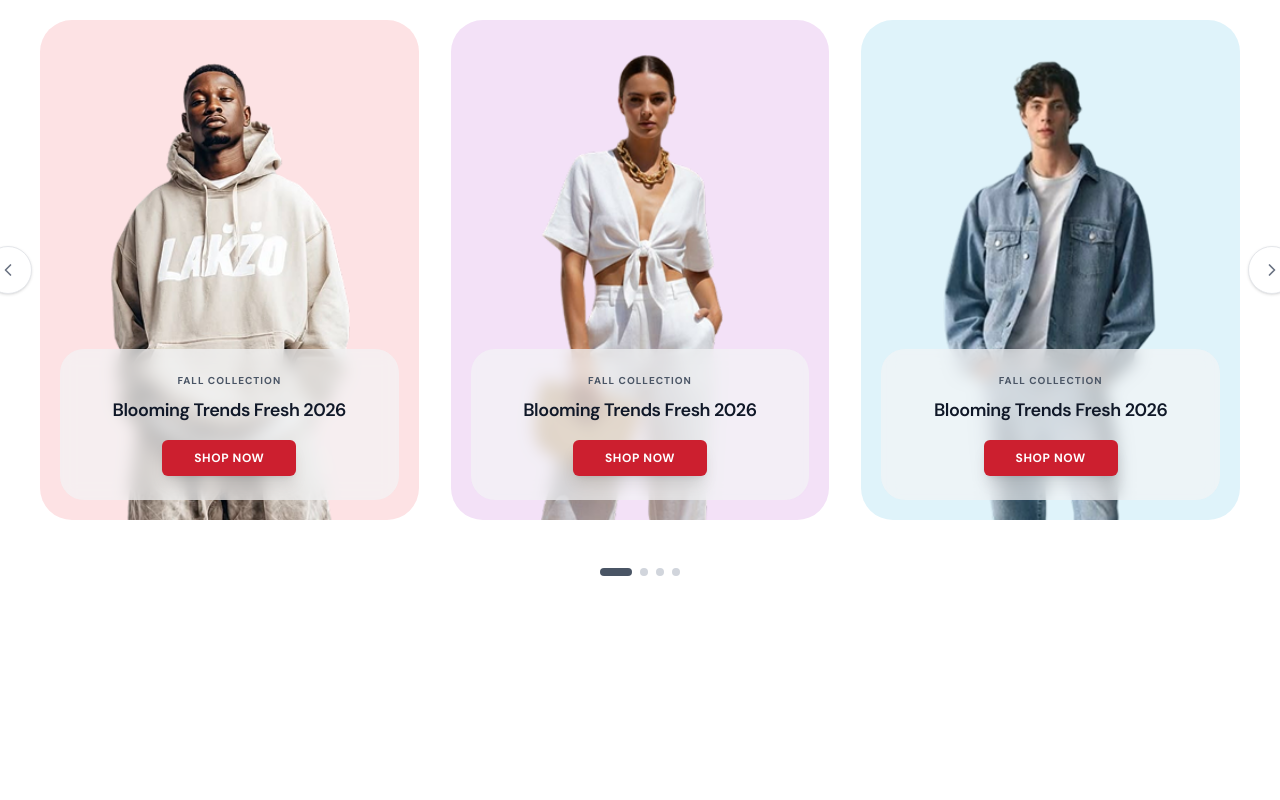
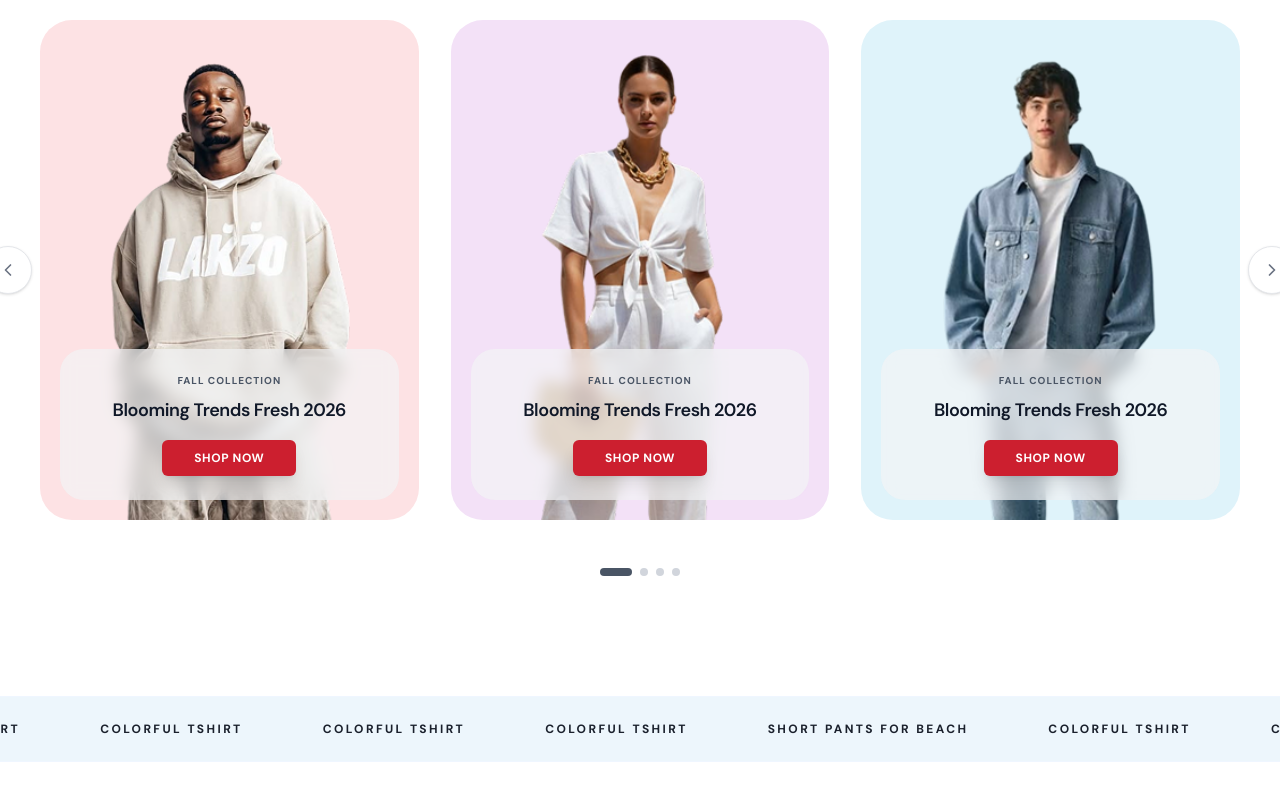
Before and after one commit to saifhusain62/Orren_Ecommerce_Project, a React (Vite) app in the folder client/: page / in a window 1280 px wide. Shown: the part 1212-2012 px from the top of the page. Before the commit the page ends 1868 px from the top, so only its background shows below. Built offline with nearby package versions, Linux system fonts and the light colour scheme.

Commit message:
marquee added

```diff
--- /dev/null
+++ b/client/src/components/MarqueeBanner.jsx
@@ -0,0 +1,38 @@
+import React from 'react'
+
+const MarqueeBanner = () => {
+  const items = [
+    "SHORT PANTS FOR BEACH",
+    "COLORFUL TSHIRT",
+    "COLORFUL TSHIRT",
+    "COLORFUL TSHIRT",
+    "COLORFUL TSHIRT",
+    "SHORT PANTS FOR BEACH",
+    "COLORFUL TSHIRT",
+    "COLORFUL TSHIRT",
+  ];
+
+  return (
+    <div className="w-full bg-[#edf6fc] py-6 overflow-hidden flex items-center border-y border-blue-50 mt-10 mb-10">
+      <div className="flex whitespace-nowrap animate-marquee w-max">
+        {/* We duplicate the content twice to ensure a seamless infinite scroll */}
+        <div className="flex shrink-0 items-center justify-around w-[100vw] min-w-max">
+          {items.map((item, index) => (
+            <span key={index} className="text-xs font-bold tracking-[0.2em] text-[#1a202c] uppercase px-10">
+              {item}
+            </span>
+          ))}
+        </div>
+        <div className="flex shrink-0 items-center justify-around w-[100vw] min-w-max">
+          {items.map((item, index) => (
+            <span key={index} className="text-xs font-bold tracking-[0.2em] text-[#1a202c] uppercase px-10">
+              {item}
+            </span>
+          ))}
+        </div>
+      </div>
+    </div>
+  )
+}
+
+export default MarqueeBanner
--- a/client/src/index.css
+++ b/client/src/index.css
@@ -4,6 +4,12 @@
 @theme {
   --font-sans: "DM Sans", sans-serif;
   --font-dancing: "Dancing Script", cursive;
+  --animate-marquee: marquee 25s linear infinite;
+
+  @keyframes marquee {
+    0% { transform: translateX(0%); }
+    100% { transform: translateX(-50%); }
+  }
 }
 
 body {
--- a/client/src/pages/Home.jsx
+++ b/client/src/pages/Home.jsx
@@ -2,6 +2,7 @@ import React from 'react'
 import Hero from '../components/Hero'
 import PromoBanners from '../components/PromoBanners'
 import NewArrivals from '../components/NewArrivals'
+import MarqueeBanner from '../components/MarqueeBanner'
 
 const Home = ({ category }) => {
   return (
@@ -9,6 +10,7 @@ const Home = ({ category }) => {
       <Hero category={category} />
       <PromoBanners />
       <NewArrivals />
+      <MarqueeBanner />
     </main>
   )
 }
```
